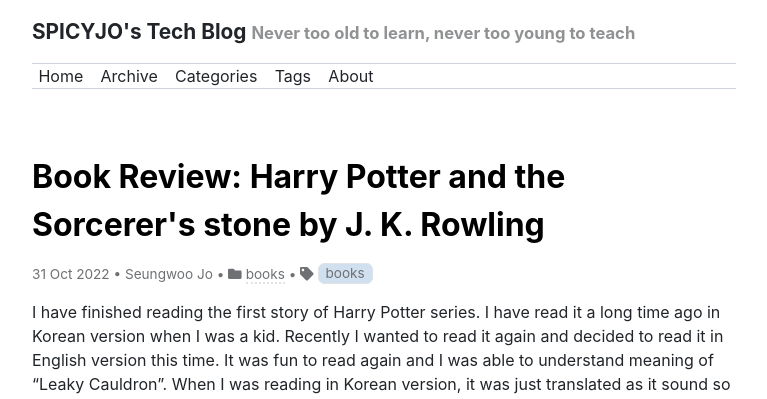
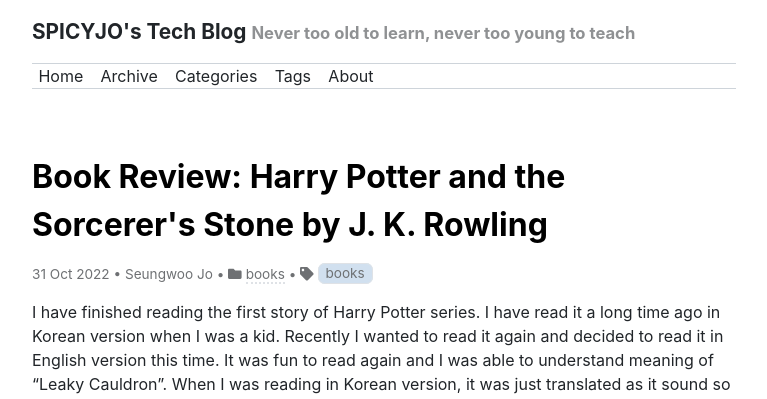
Before and after one commit to SPICYJO/spicyjo.github.io, a Jekyll site: the page built from _posts/books/2022-10-31-book-review-harry-potter-and-the-sorcerers-stone.md, in a window 1280 px wide. Shown: the top 399 px of the page, without its empty margins (256-1023 px from the left). Built offline with Jekyll 4.4.1, drawn with Linux system fonts in a browser that asks for light colours; nearby versions of some CDN libraries; comment, search, counter and statistics services are not loaded.

```diff
--- a/_posts/books/2022-10-31-book-review-harry-potter-and-the-sorcerers-stone.md
+++ b/_posts/books/2022-10-31-book-review-harry-potter-and-the-sorcerers-stone.md
@@ -1,6 +1,6 @@
 ---
 layout: post
-title: "Book Review: Harry Potter and the Sorcerer's stone by J. K. Rowling"
+title: "Book Review: Harry Potter and the Sorcerer's Stone by J. K. Rowling"
 description: Fun story to read
 author: Seungwoo Jo
 # last_modified_at: 2022-01-01 00:00:00 +0900
```
